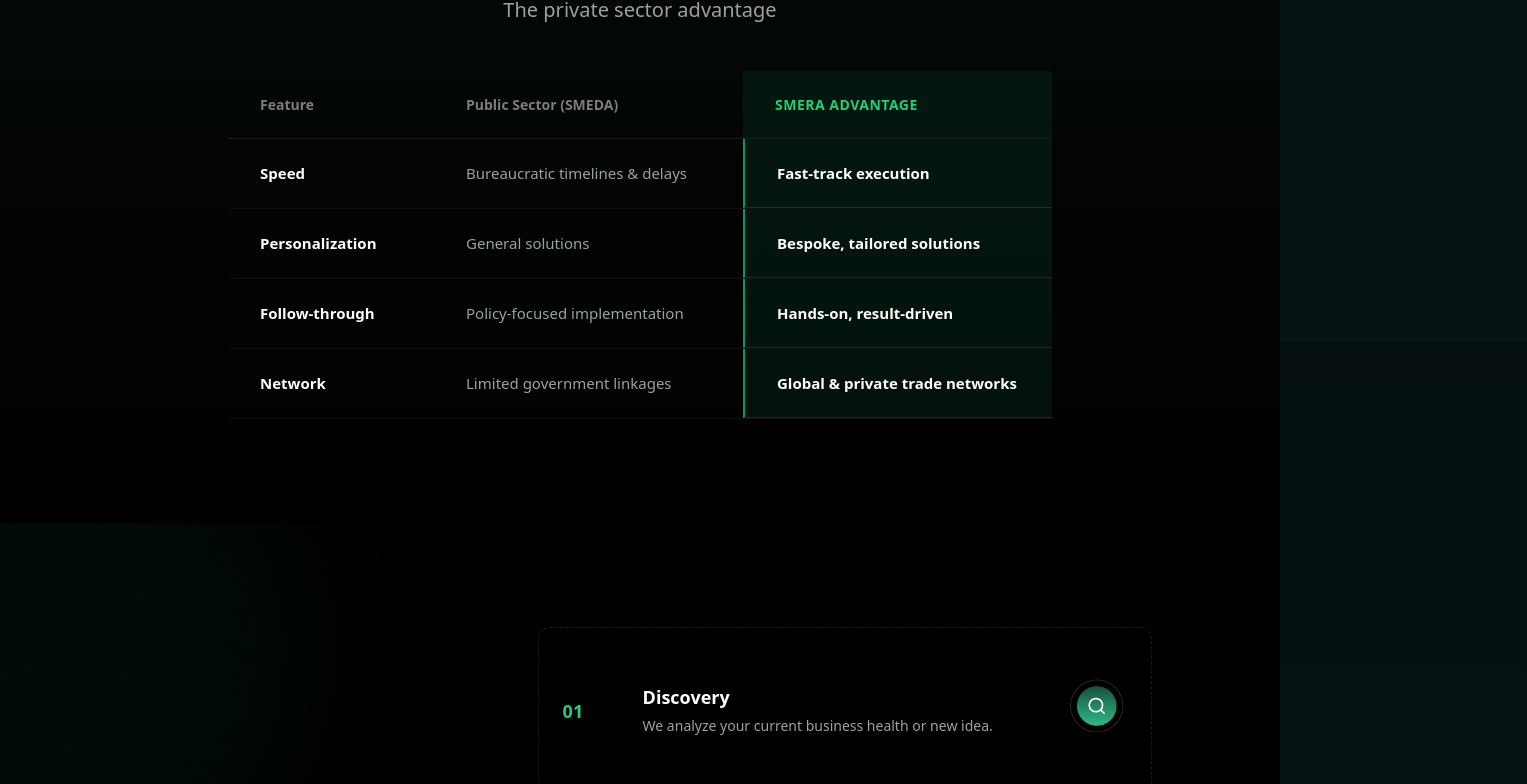
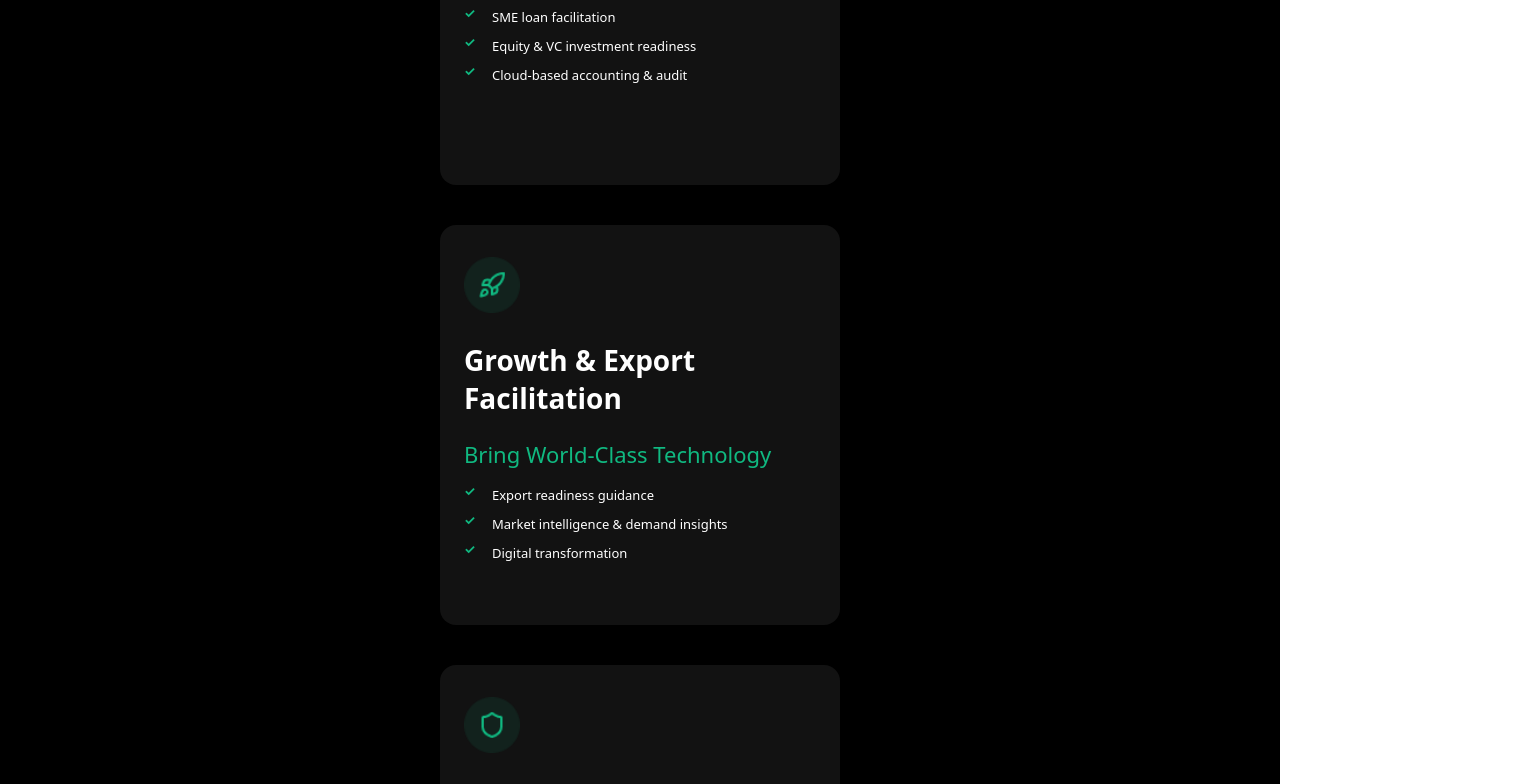
Before and after one commit to mirza-asadullah/smera-empowering-grouth, a React (Vite) app: page /services in a window 1280 px wide. Shown: the part 2859-3643 px from the top of the page, 1527 px wide, since content can reach past the window. Built offline with nearby package versions, Linux system fonts and the light colour scheme.

Commit message:
all QA mentioned bug

```diff
--- a/index.html
+++ b/index.html
@@ -1,18 +1,20 @@
 <!doctype html>
 <html>
+
 <head>
   <meta charset="utf-8" />
   <meta name="viewport" content="width=device-width, initial-scale=1.0" />
-    <title>My React App</title>
+  <title>Smera Empowering Growth</title>
   <link rel="preconnect" href="https://fonts.googleapis.com" />
   <link rel="preconnect" href="https://fonts.gstatic.com" crossorigin />
-    <link
-      href="https://fonts.googleapis.com/css2?family=Poppins:wght@100;200;300;400;500;600;700&display=swap"
-      rel="stylesheet"
-    />
+  <link href="https://fonts.googleapis.com/css2?family=Poppins:wght@100;200;300;400;500;600;700&display=swap"
+    rel="stylesheet" />
+  <link rel="icon"  type="image/png" href="/src/assets/halflogo.png" />
 </head>
+
 <body>
   <div id="root"></div>
   <script type="module" src="/src/main.jsx"></script>
 </body>
+
 </html>
--- a/src/components/Hero.jsx
+++ b/src/components/Hero.jsx
@@ -59,7 +59,7 @@
           <div>
             <p className="tagline-text">
               Driving SME modernization through applied research, localized
-              technology, and real-world execution.We turn innovation into
+              technology, and real-world execution. We turn innovation into
               scalable, revenue-generating business solutions for Pakistan’s
               industries.
             </p>
--- a/src/index.css
+++ b/src/index.css
@@ -151,7 +151,6 @@
 .hero-left {
 	/* Align with the standard container (5% margin + 84px padding) to match header/footer */
 	padding-left: calc(5% + 84px);
-	padding-right: 250px;
 }
 
 .kicker {
@@ -168,9 +167,10 @@
 
 .lead {
 	color: var(--muted);
-	font-size: 16px;
+	font-size: 20px;
 	max-width: 560px;
 	color: #fff;
+	line-height: 1.8;
 }
 
 .ctas {
@@ -189,7 +189,7 @@
 	justify-content: center;
 	align-items: center;
 	text-align: center;
-	font-weight: 600;
+	font-weight: bold;
 }
 
 .btn-primary {
@@ -851,7 +851,7 @@
 .why-smera-desc {
 	color: #111;
 	font-size: 18px;
-	line-height: 2.7;
+	line-height: 2.0;
 	margin: 0 0 48px;
 	max-width: 480px;
 	font-weight: 500;
@@ -1492,7 +1492,7 @@
 }
 
 .mission-label {
-	color: var(--accent);
+	color: #00A86B;
 	font-size: 13px;
 	font-weight: 700;
 	letter-spacing: 1px;
@@ -1518,7 +1518,7 @@
 }
 
 .mission-title .accent-text {
-	color: var(--accent);
+	color: #00A86B;
 }
 
 .mission-desc {
@@ -1560,14 +1560,15 @@
 }
 
 .core-services-grid {
-	display: grid;
-	grid-template-columns: repeat(3, 1fr);
-	gap: 32px;
+	display: flex;
+	flex-wrap: wrap;
+	justify-content: center;
+	gap: 40px 20px;
 }
 
 .service-card {
 	background: rgba(30, 30, 30, 0.6);
-	border: 1px solid rgba(255, 255, 255, 0.1);
+
 	border-radius: 16px;
 	padding: 32px 24px;
 	transition: all 0.3s;
@@ -1575,6 +1576,7 @@
 	height: 400px;
 }
 
+
 .service-card:hover {
 	border-color: var(--accent);
 	transform: translateY(-4px);
@@ -1605,7 +1607,7 @@
 }
 
 .service-tagline {
-	color: var(--accent);
+	color: #10B981;
 	font-size: 22px;
 	margin-bottom: 16px;
 }
@@ -1630,7 +1632,7 @@
 	position: absolute;
 	left: 0;
 	top: 0;
-	color: var(--accent);
+	color: #10B981;
 	font-weight: 700;
 	line-height: 1;
 }
@@ -1792,7 +1794,7 @@
 	display: grid;
 	grid-template-columns: 60px 1fr 60px;
 	gap: 20px;
-	align-items: center;
+	align-items: start;
 	margin-bottom: 32px;
 	padding: 50px 24px;
 	background: black;
@@ -1805,26 +1807,28 @@
 	color: var(--accent);
 	font-size: 18px;
 	font-weight: 700;
+	padding-top: 5px;
+	padding-bottom: 5px;
 }
 
 .step-content h3 {
 	color: #fff;
-	font-size: 18px;
+	font-size: 24px;
 	font-weight: 600;
 	margin: 0 0 6px;
 }
 
 .step-content p {
 	color: var(--muted);
-	font-size: 14px;
+	font-size: 20px;
 	margin: 0;
 	line-height: 1.5;
 }
 
 .step-icon {
 	font-size: 28px;
-	width: 100%;
-	height: 100%;
+	width: 120%;
+	margin-right: 20px;
 	border-radius: 50%;
 	display: flex;
 	align-items: center;
@@ -1896,7 +1900,7 @@
 
 .btn-get-started {
 	background: var(--accent);
-	color: #000;
+	color: white;
 	padding: 14px 32px;
 	border-radius: 8px;
 	border: none;
@@ -1932,10 +1936,12 @@
 	.services-hero-inner {
 		grid-template-columns: 1fr;
 	}
+
 	.roadmap-section {
 		padding: 0px 0 40px;
 		background: #000;
 	}
+
 	.core-services-grid {
 		grid-template-columns: 1fr;
 	}
@@ -2080,10 +2086,12 @@
 		grid-template-columns: 1fr;
 		gap: 20px;
 	}
+
 	.services-hero {
 		padding: 40px 0;
 		background: linear-gradient(90.05deg, #000000 0.03%, #0d110f 99.95%);
 	}
+
 	.contact-title {
 		font-size: 36px;
 	}
@@ -3656,3 +3664,12 @@
 		display: block;
 	}
 }
+/* Autofill override for dark theme */
+input:-webkit-autofill,
+input:-webkit-autofill:hover,
+input:-webkit-autofill:focus,
+input:-webkit-autofill:active {
+    -webkit-box-shadow: 0 0 0 30px black inset !important;
+    -webkit-text-fill-color: white !important;
+    transition: background-color 5000s ease-in-out 0s;
+}
--- a/src/pages/About.jsx
+++ b/src/pages/About.jsx
@@ -39,9 +39,9 @@
             <p className="about-desc">
               SMERA is a Research & Development-driven SME advancement center
               established through a strategic collaboration between Winvest and
-              Empire Lifestyle.We research, test, localize, and deploy modern
+              Empire Lifestyle. We research, test, localize, and deploy modern
               SME solutions that enhance productivity, reduce operational costs,
-              and enable sustainable industrial growth across Pakistan.By
+              and enable sustainable industrial growth across Pakistan. By
               combining applied research with on-ground implementation, SMERA
               bridges the gap between theory and execution, helping SMEs
               transition from labor-intensive models to technology-enabled,
--- a/src/pages/Services.jsx
+++ b/src/pages/Services.jsx
@@ -45,8 +45,8 @@
             <span className="mission-label">OUR MISSION</span>
           </div>
           <h2 className="mission-title">
-            From Vision to <span className="accent-text">Execution</span>
-          </h2>
+            From Vision to </h2> <h2 className="mission-title"><div className="accent-text">Execution</div></h2>
+
           <p className="mission-desc">
             At SMERA, we bridge the gap between entrepreneurial vision and
             operational reality. We provide the tools, the technology, and the
@@ -192,9 +192,9 @@
           </div>
           <div className="roadmap-right">
             <div className="roadmap-step">
-              <div className="step-number">01</div>
+              <div className="step-number"></div>
               <div className="step-content">
-                <h3>Discovery</h3>
+                <div className="step-number" style={{ display: "flex", alignItems: "center" }}><div>01 &nbsp; &nbsp;</div> <h3>Discovery</h3></div>
                 <p>We analyze your current business health or new idea.</p>
               </div>
               <div className="step-icon">
@@ -203,9 +203,9 @@
             </div>
 
             <div className="roadmap-step">
-              <div className="step-number">02</div>
+              <div className="step-number"></div>
               <div className="step-content">
-                <h3>Strategy</h3>
+                <div className="step-number" style={{ display: "flex", alignItems: "center" }}><div>02 &nbsp; &nbsp;</div> <h3>Strategy</h3></div>
                 <p>
                   We build a roadmap tailored to your specific budget and goals.
                 </p>
@@ -216,9 +216,9 @@
             </div>
 
             <div className="roadmap-step">
-              <div className="step-number">03</div>
+              <div className="step-number">     </div>
               <div className="step-content">
-                <h3>Resource Acquisition</h3>
+                <div className="step-number" style={{ display: "flex", alignItems: "center" }}><div>03 &nbsp; &nbsp;</div> <h3>Resource Acquisition</h3></div>
                 <p>
                   We help you get the machinery, funds, and licenses required.
                 </p>
@@ -229,9 +229,9 @@
             </div>
 
             <div className="roadmap-step">
-              <div className="step-number">04</div>
+              <div className="step-number"></div>
               <div className="step-content">
-                <h3>Implementation</h3>
+                <div className="step-number" style={{ display: "flex", alignItems: "center" }}><div>04 &nbsp; &nbsp;</div> <h3>Implementation</h3></div>
                 <p>We work alongside you to set up operations.</p>
               </div>
               <div className="step-icon">
@@ -240,9 +240,9 @@
             </div>
 
             <div className="roadmap-step">
-              <div className="step-number">05</div>
+              <div className="step-number"> </div>
               <div className="step-content">
-                <h3>Scaling</h3>
+                <div className="step-number" style={{ display: "flex", alignItems: "center" }}><div>05 &nbsp; &nbsp;</div> <h3>Scaling</h3></div>
                 <p>Continuous support to expand your market share.</p>
               </div>
               <div className="step-icon">
```
Also changed, not shown: src/assets/halflogo.png (added). Lines whose indentation alone changed are shown as unchanged.
